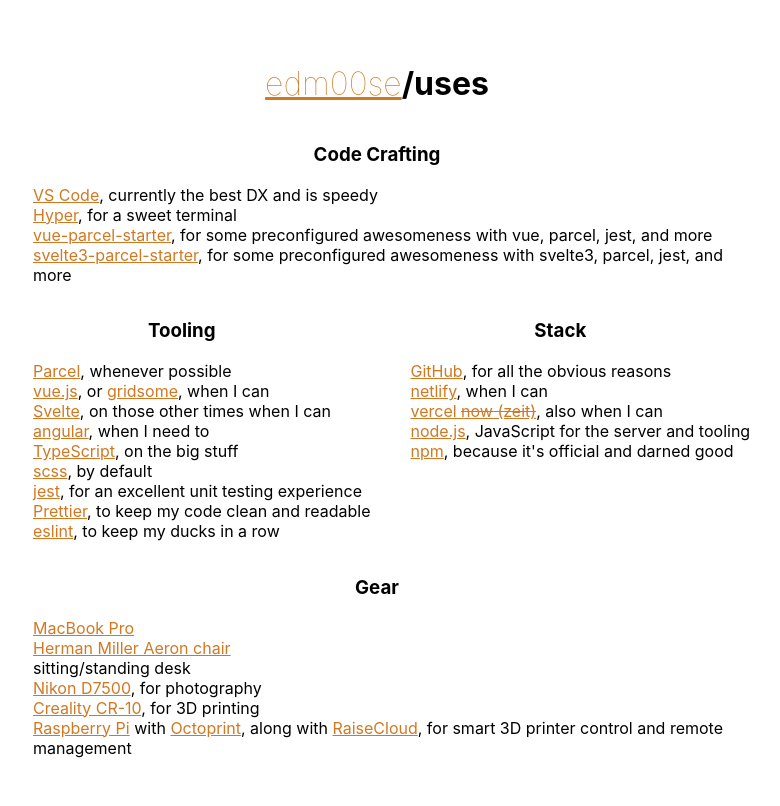
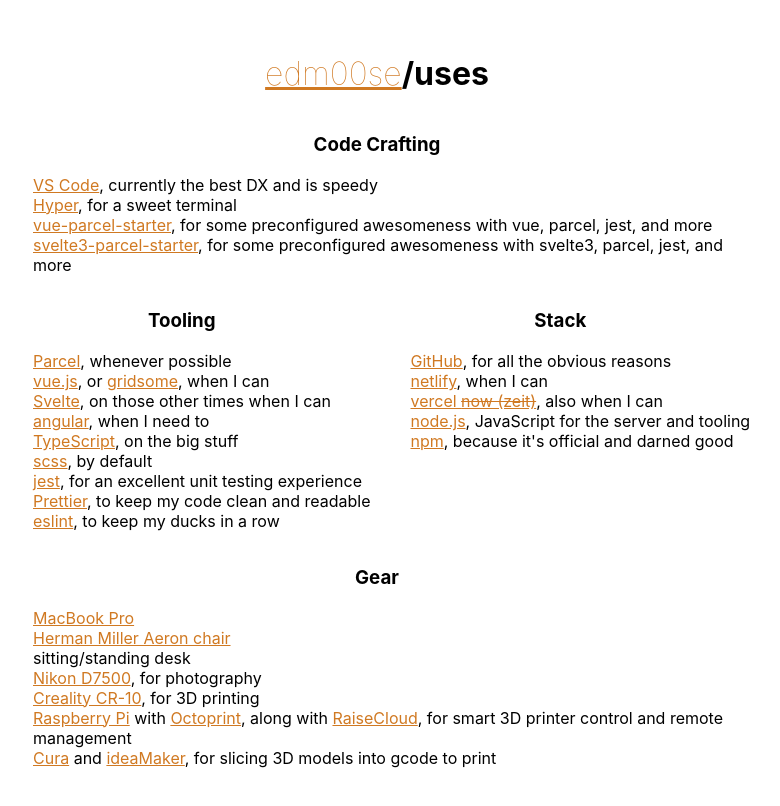
Before and after one commit to edm00se/uses, a Svelte app: page / in a window 1280 px wide. Shown: the whole page, without its empty margins (263-1043 px from the left). Built offline with nearby package versions, Linux system fonts and the light colour scheme.

Commit message:
adds slicing software

```diff
--- a/src/components/App.svelte
+++ b/src/components/App.svelte
@@ -48,6 +48,7 @@
 				<li><a href="https://www.nikonusa.com/en/nikon-products/product/dslr-cameras/d7500.html" target="_blank" rel="noopener noreferrer">Nikon D7500</a>, for photography</li>
 				<li><a href="https://www.creality3dofficial.com/products/creality-cr-10-3d-printer" target="_blank" rel="noopener noreferrer">Creality CR-10</a>, for 3D printing</li>
 				<li><a href="https://www.raspberrypi.org/">Raspberry Pi</a> with <a href="https://octoprint.org/">Octoprint</a>, along with <a href="https://cloud.raise3d.com/">RaiseCloud</a>, for smart 3D printer control and remote management</li>
+				<li><a href="https://ultimaker.com/software/ultimaker-cura">Cura</a> and <a href="https://www.ideamaker.io/">ideaMaker</a>, for slicing 3D models into gcode to print</li>
 			</ul>
 		</div>
 
```
